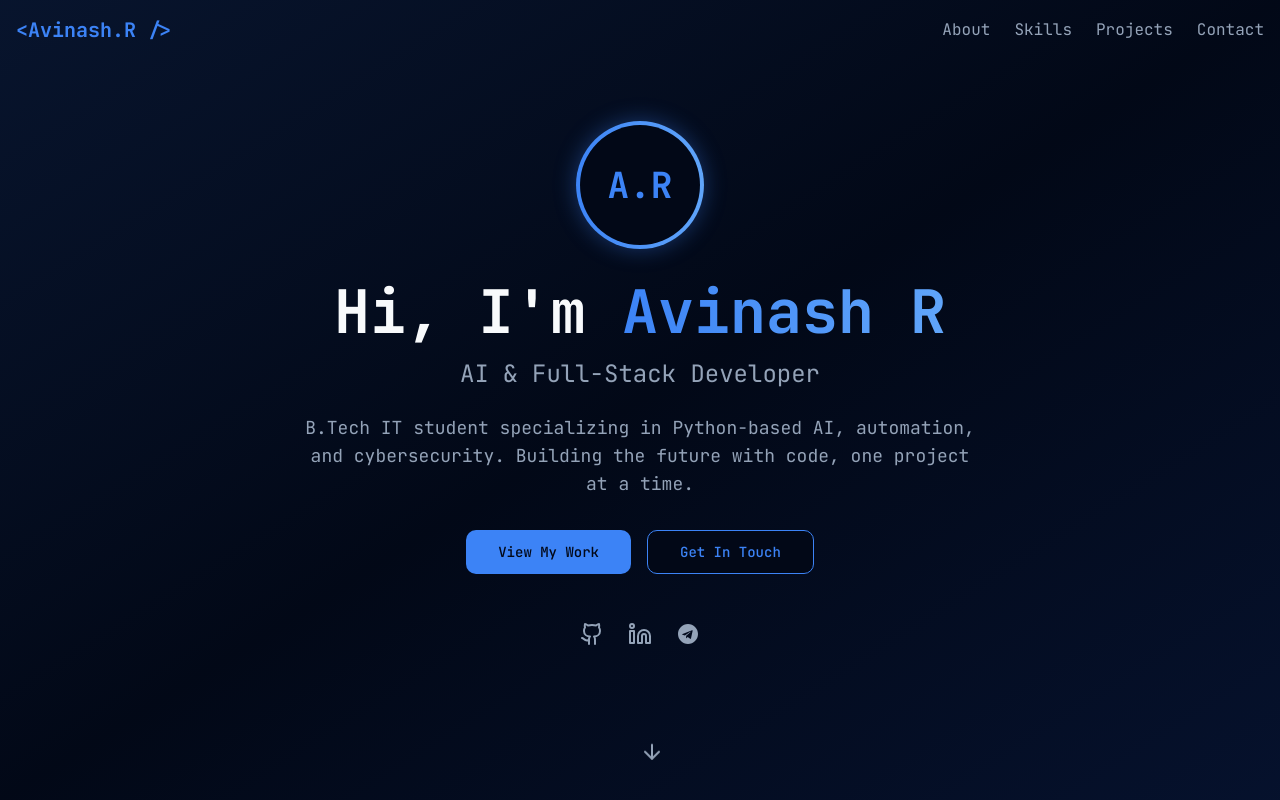
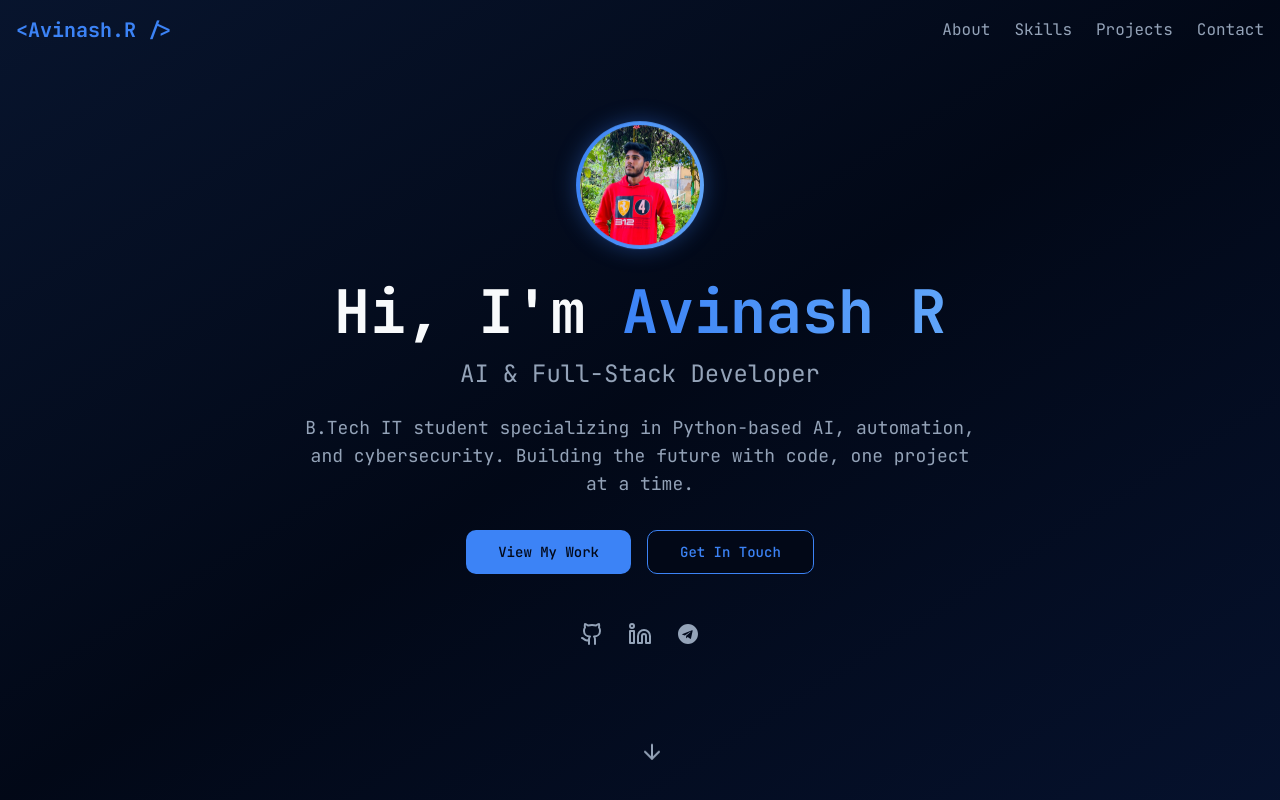
Before and after one commit to AvinashCoder31/avinash-tech-folio, a React (Vite) app: page / in a window 1280 px wide. Shown: the top 800 px of the page. Built offline with nearby package versions, Linux system fonts and the light colour scheme.

Commit message:
Replace floating "A.R" with profile image
Replaces the initial "A.R" placeholder in the hero section with the user's profile image.

```diff
--- a/src/components/HeroSection.tsx
+++ b/src/components/HeroSection.tsx
@@ -19,8 +19,12 @@ const HeroSection = () => {
       <div className="container mx-auto px-4 text-center relative z-10">
         <div className="animate-float mb-8">
           <div className="w-32 h-32 mx-auto rounded-full bg-gradient-to-r from-primary to-blue-400 p-1 animate-glow">
-            <div className="w-full h-full rounded-full bg-background flex items-center justify-center">
-              <span className="text-4xl font-bold text-primary">A.R</span>
+            <div className="w-full h-full rounded-full overflow-hidden">
+              <img
+                src="/lovable-uploads/54822620-c326-4787-8808-6507b239a467.png"
+                alt="Avinash R - Profile Photo"
+                className="w-full h-full object-cover"
+              />
             </div>
           </div>
         </div>
```
Also changed, not shown: public/lovable-uploads/54822620-c326-4787-8808-6507b239a467.png (added).
